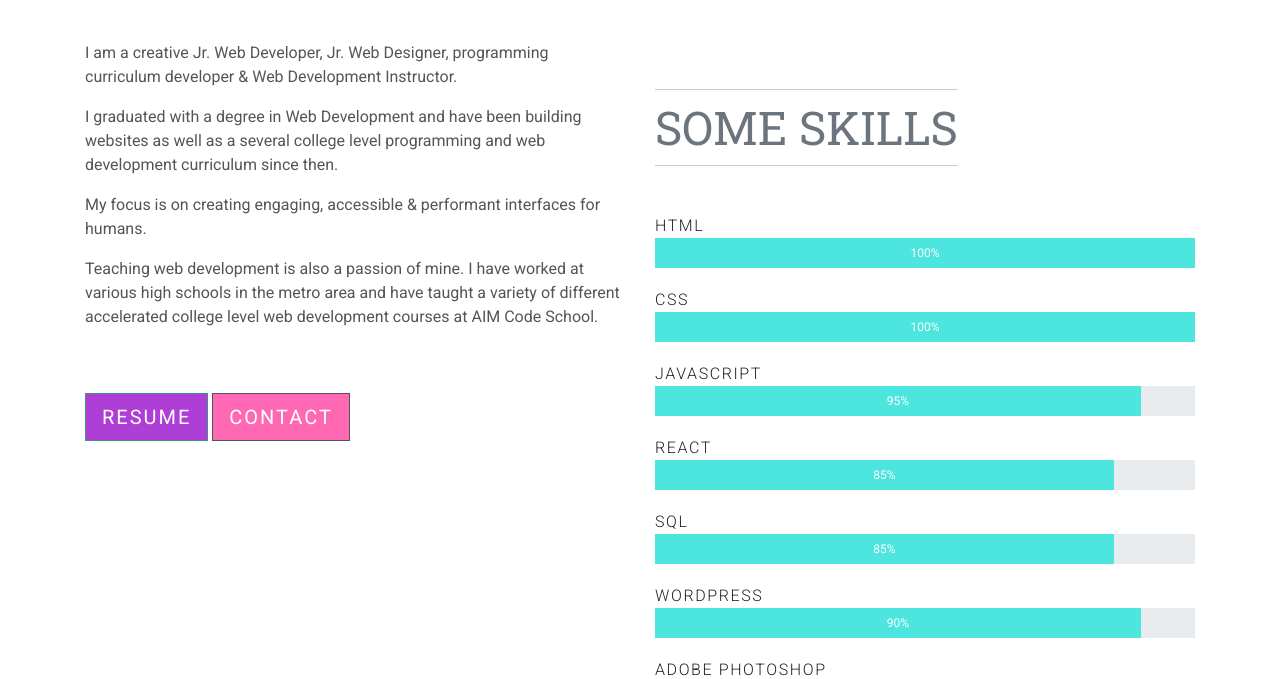
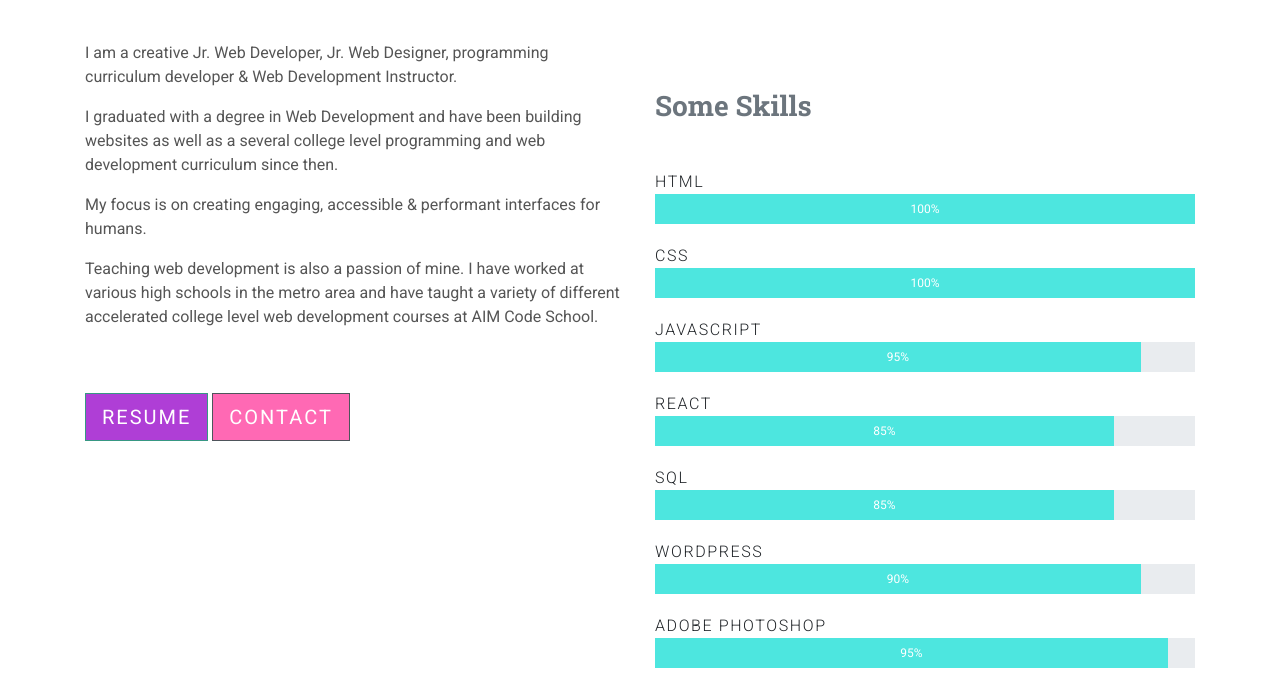
Before and after one commit to dev-Yogi/That-Dev-Chick-Website, a plain HTML site: page index.html in a window 1280 px wide. Shown: the part 961-1640 px from the top of the page. Drawn offline with nearby package versions, Linux system fonts and the light colour scheme.

Commit message:
remove -title class

```diff
--- a/index.html
+++ b/index.html
@@ -94,7 +94,7 @@
 
 
                 <div data-animate="fadeInUp" class="col-lg-6">
-                    <h3 class="text-muted title my-5">Some Skills</h3>
+                    <h3 class="text-muted my-5">Some Skills</h3>
                     <div class="skill-item">
                         <div class="progress-title">HTML</div>
                         <div class="progress">
```
